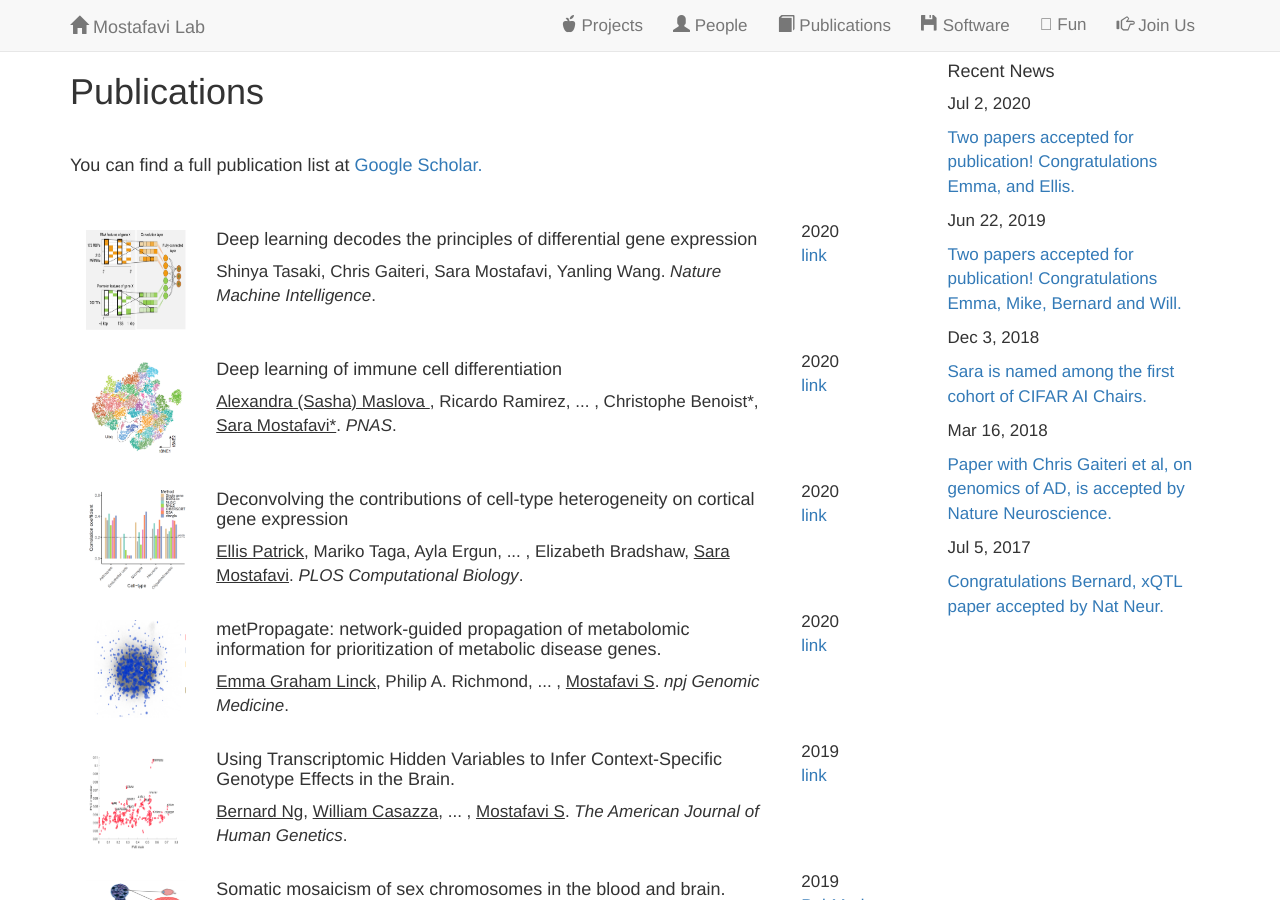
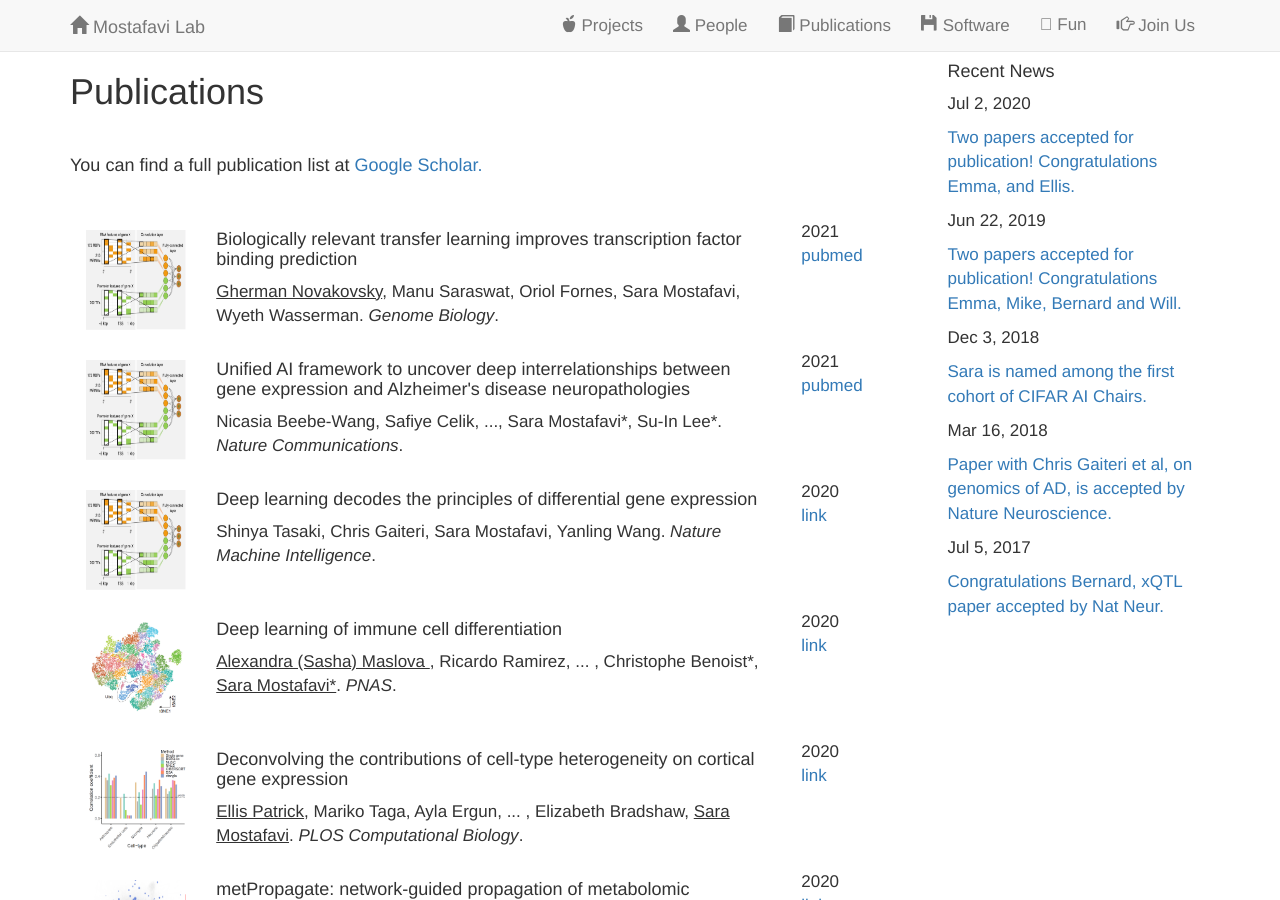
Before and after one commit to saramostafavi/saramostafavi.github.io, a Jekyll site: the page built from publications.html, in a window 1280 px wide and 900 px high. Built offline with Jekyll 4.4.1, drawn with Linux system fonts in a browser that asks for light colours; nearby versions of some CDN libraries; a style sheet for code colours, icons or effects is not loaded.

Commit message:
updated publications

```diff
--- a/_data/publications.yml
+++ b/_data/publications.yml
@@ -1,4 +1,25 @@
 ---
+
+- title: >
+    Biologically relevant transfer learning improves transcription factor binding prediction
+  author: >
+    <u>Gherman Novakovsky</u>, Manu Saraswat, Oriol Fornes, Sara Mostafavi, Wyeth Wasserman. <I>Genome Biology</I>.
+  image: ../images/decode.png
+  year: 2021
+  repo:
+    name: pubmed
+    url: https://www.ncbi.nlm.nih.gov/pmc/articles/PMC8474956/
+
+- title: >
+    Unified AI framework to uncover deep interrelationships between gene expression and Alzheimer's disease neuropathologies
+  author: >
+    Nicasia Beebe-Wang, Safiye Celik, ..., Sara Mostafavi*, Su-In Lee*. <I>Nature Communications</I>.
+  image: ../images/decode.png
+  year: 2021
+  repo:
+    name: pubmed
+    url: https://pubmed.ncbi.nlm.nih.gov/34508095/
+
 
 - title: >
     Deep learning decodes the principles of differential gene expression
```
